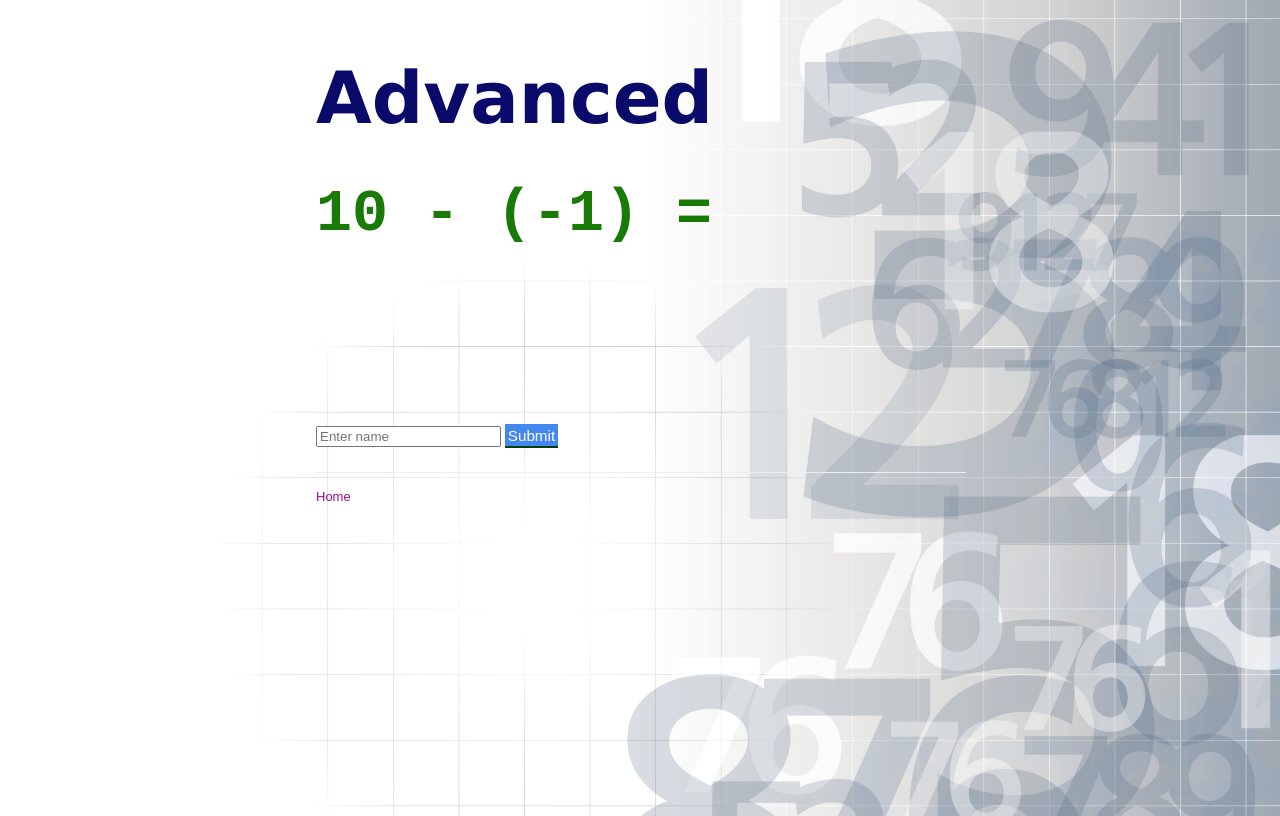
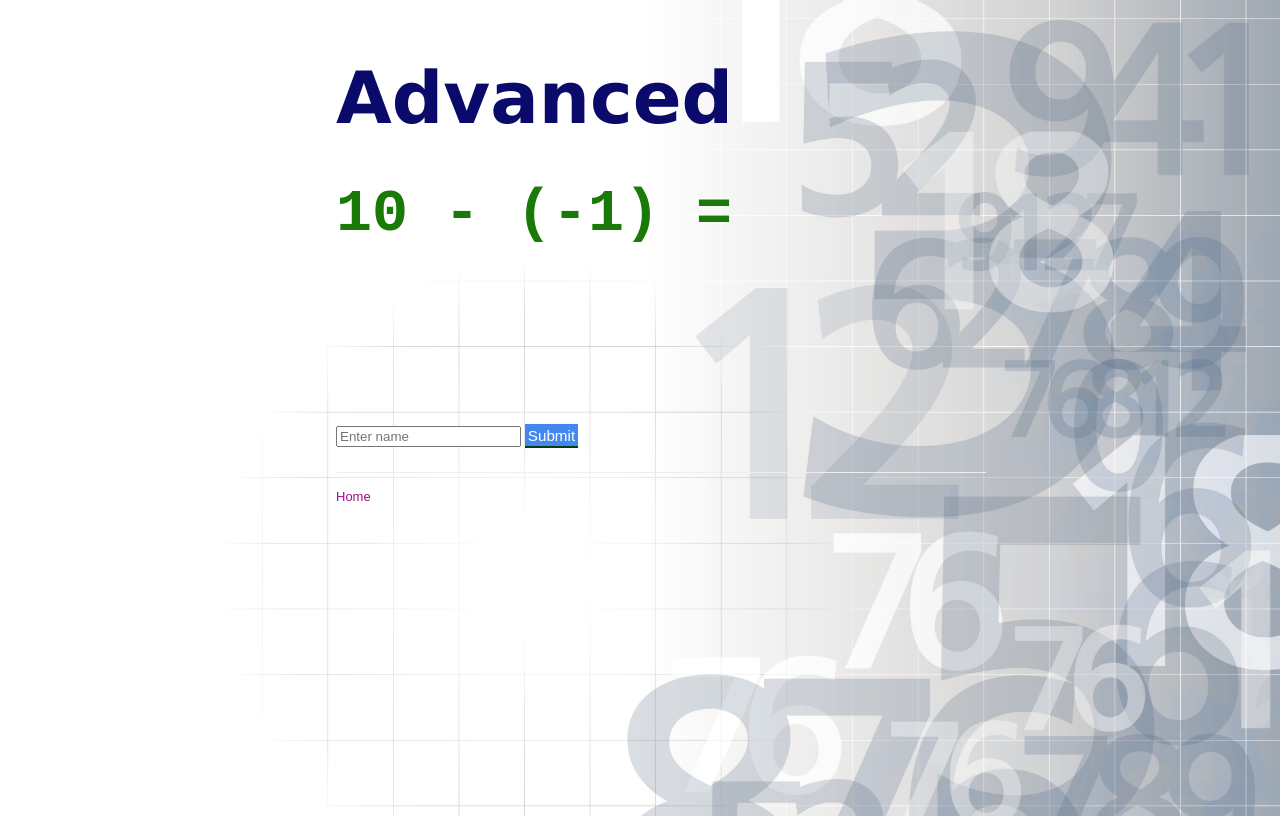
Before and after one commit to J-o-nathan/Maths-App2, a website: page public/advanced.html in a window 1280 px wide. Drawn offline with Linux system fonts and the light colour scheme.

Commit message:
obile friendly3

```diff
--- a/public/styles.css
+++ b/public/styles.css
@@ -2,7 +2,7 @@ body {
     color: #333333;
     font-family: Arial;
     max-width: 650px;
-    margin-left: 300px;
+    margin-left: 330px;
     padding: 0 16px;
     display: flex;
     flex-direction: column;
@@ -18,7 +18,7 @@ body {
     font-family: Arial;
     max-width: 650px;
     margin: 0 auto;
-    margin-left: 300px;
+    margin-left: 330px;
     padding: 0 16px;
     display: flex;
     flex-direction: column;
@@ -71,13 +71,14 @@ h1 {
 
 .main-content {
     flex-grow: 0.8;
+
 }
 
 #main-content-advanced {
     flex-grow: 0.8;
     background: url("./img/f.jpg");
     background-size: cover;
-    margin-left: 300px;
+    margin-left: 320px;
 
 }
 
```
